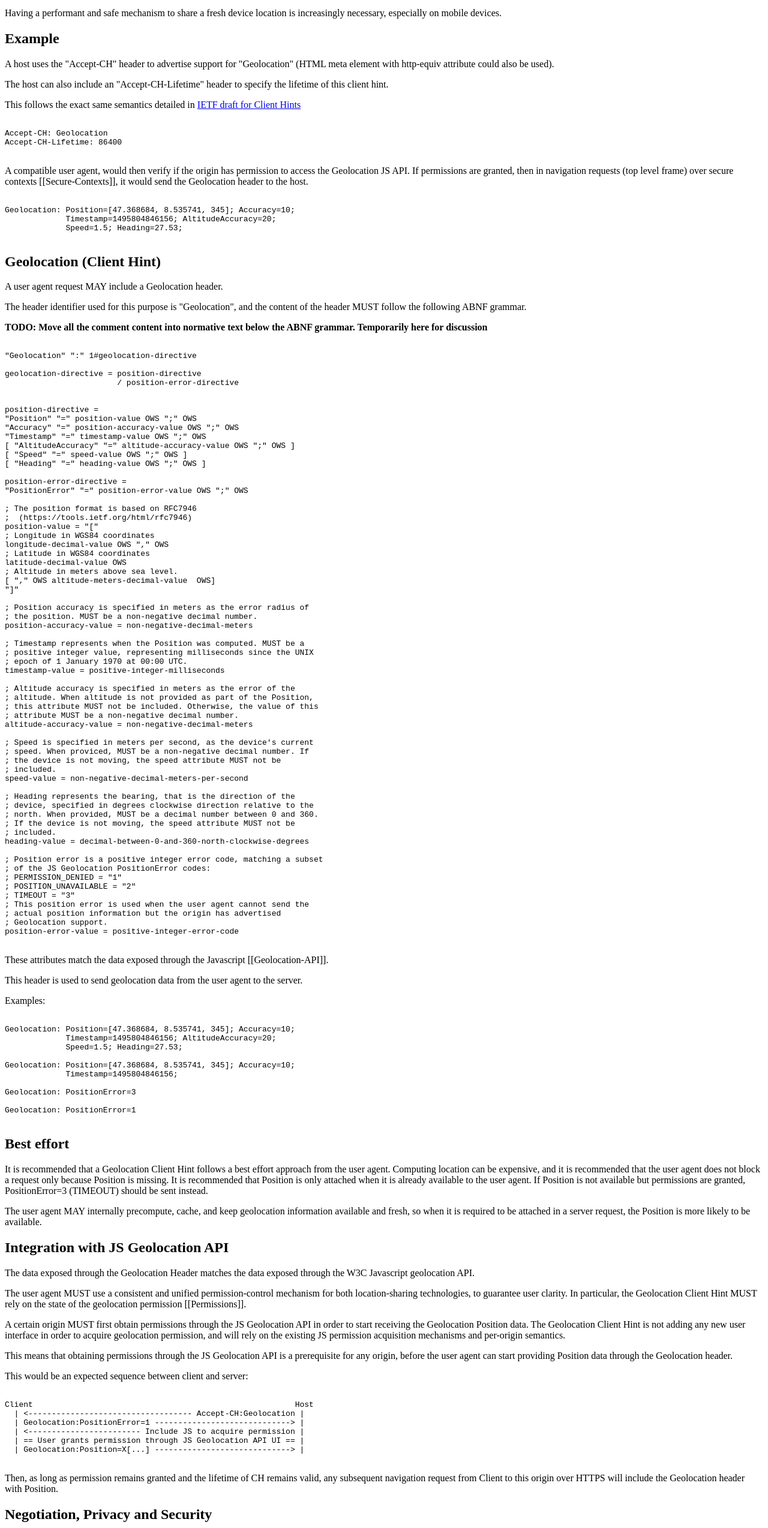
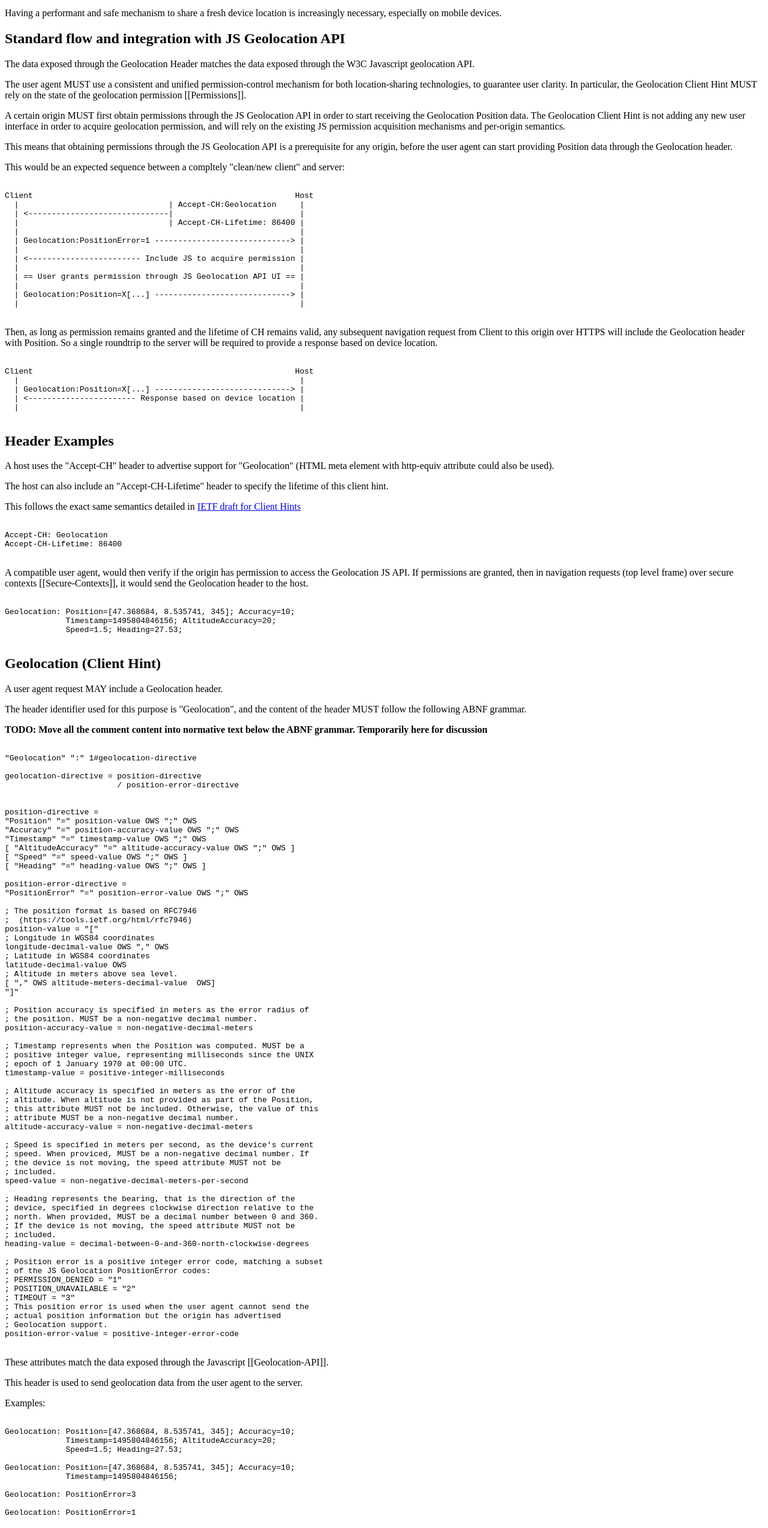
Before and after one commit to scheib/geolocation-client-hint, a plain HTML site: page index.html in a window 1280 px wide. Shown: the part 244-2792 px from the top of the page at 60% size. Drawn offline with Linux system fonts and the light colour scheme.

Commit message:
detailed-clean-client-flow
More detailed flow for clean client, and upfront.

```diff
--- a/index.html
+++ b/index.html
@@ -68,8 +68,52 @@
     </p>
   </section>
 
-  <section id="example">
-    <h2>Example</h2>
+  <section id="js-integration">
+      <h2>Standard flow and integration with JS Geolocation API</h2>
+      <p>
+      The data exposed through the Geolocation Header matches the data exposed through the W3C Javascript geolocation API.
+      </p>
+      <p>
+      The user agent MUST use a consistent and unified permission-control mechanism for both location-sharing technologies, to guarantee user clarity. In particular, the Geolocation Client Hint MUST rely on the state of the geolocation permission [[Permissions]].
+      </p>
+      <p>
+      A certain origin MUST first obtain permissions through the JS Geolocation API in order to start receiving the Geolocation Position data. The Geolocation Client Hint is not adding any new user interface in order to acquire geolocation permission, and will rely on the existing JS permission acquisition mechanisms and per-origin semantics.
+      </p>
+      <p>
+      This means that obtaining permissions through the JS Geolocation API is a prerequisite for any origin, before the user agent can start providing Position data through the Geolocation header.
+      </p>
+      <p>
+      This would be an expected sequence between a compltely "clean/new client" and server:
+      </p>
+      <pre><code>
+Client                                                        Host
+  |                                | Accept-CH:Geolocation     |
+  | <------------------------------|                           |
+  |                                | Accept-CH-Lifetime: 86400 |
+  |                                                            |
+  | Geolocation:PositionError=1 -----------------------------> |
+  |                                                            |
+  | <------------------------ Include JS to acquire permission |
+  |                                                            |
+  | == User grants permission through JS Geolocation API UI == |
+  |                                                            |
+  | Geolocation:Position=X[...] -----------------------------> |
+  |                                                            |
+      </code></pre>
+      <p>
+      Then, as long as permission remains granted and the lifetime of CH remains valid, any subsequent navigation request from Client to this origin over HTTPS will include the Geolocation header with Position. So a single roundtrip to the server will be required to provide a response based on device location.
+      </p>
+      <pre><code>
+Client                                                        Host
+  |                                                            |
+  | Geolocation:Position=X[...] -----------------------------> |
+  | <----------------------- Response based on device location |
+  |                                                            |
+      </code></pre>
+  </section>
+
+  <section id="header-examples">
+    <h2>Header Examples</h2>
     <p>
     A host uses the "Accept-CH" header to advertise support for "Geolocation" (HTML meta element with http-equiv attribute could also be used).
     </p>
@@ -203,36 +247,6 @@ Geolocation: PositionError=1
       </p>
   </section>
 
-  <section id="js-integration">
-      <h2>Integration with JS Geolocation API</h2>
-      <p>
-      The data exposed through the Geolocation Header matches the data exposed through the W3C Javascript geolocation API.
-      </p>
-      <p>
-      The user agent MUST use a consistent and unified permission-control mechanism for both location-sharing technologies, to guarantee user clarity. In particular, the Geolocation Client Hint MUST rely on the state of the geolocation permission [[Permissions]].
-      </p>
-      <p>
-      A certain origin MUST first obtain permissions through the JS Geolocation API in order to start receiving the Geolocation Position data. The Geolocation Client Hint is not adding any new user interface in order to acquire geolocation permission, and will rely on the existing JS permission acquisition mechanisms and per-origin semantics.
-      </p>
-      <p>
-      This means that obtaining permissions through the JS Geolocation API is a prerequisite for any origin, before the user agent can start providing Position data through the Geolocation header.
-      </p>
-      <p>
-      This would be an expected sequence between client and server:
-      </p>
-      <pre><code>
-Client                                                        Host
-  | <----------------------------------- Accept-CH:Geolocation |
-  | Geolocation:PositionError=1 -----------------------------> |
-  | <------------------------ Include JS to acquire permission |
-  | == User grants permission through JS Geolocation API UI == |
-  | Geolocation:Position=X[...] -----------------------------> |
-      </code></pre>
-      <p>
-      Then, as long as permission remains granted and the lifetime of CH remains valid, any subsequent navigation request from Client to this origin over HTTPS will include the Geolocation header with Position.
-      </p>
-  </section>
-
   <section id="negotiation-privacy-security">
       <h2>Negotiation, Privacy and Security</h2>
       <p>
```
